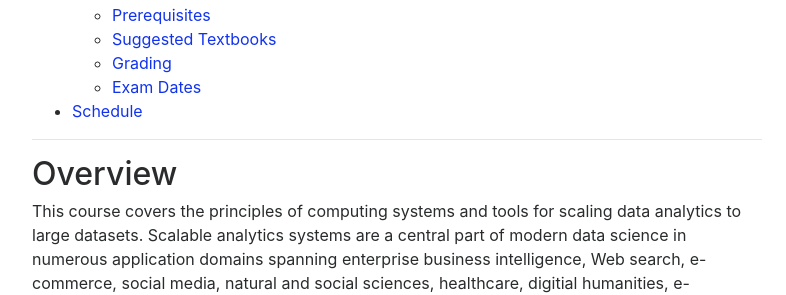
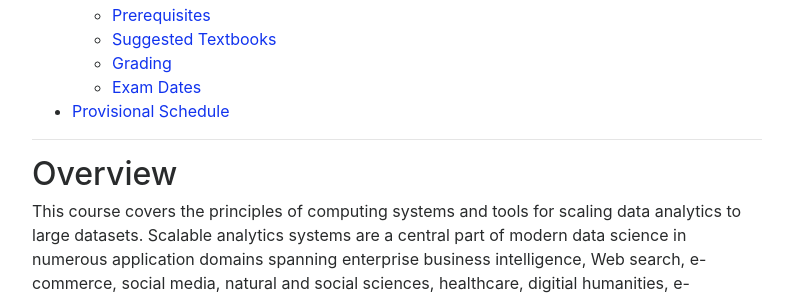
Before and after one commit to albuyeh/dsc102-spring-2021, a Jekyll site: the page built from docs/index.md, in a window 1280 px wide and 900 px high, scrolled down 773 px. Shown: the part 159-454 px from the top of the window, without its empty margins (243-1029 px from the left). Built offline with Jekyll 4.4.1, drawn with Linux system fonts in a browser that asks for light colours; nearby versions of some CDN libraries; some of the changed text lies outside the part shown.

Commit message:
hedge on schedule

```diff
--- a/docs/index.md
+++ b/docs/index.md
@@ -152,7 +152,7 @@
 
 Cumulative Final Exam: Friday, 06/11, 11:30am-2:30pm
 
-# Schedule
+# Provisional Schedule
 
 |Week|Topic|
 |--|--|
```
